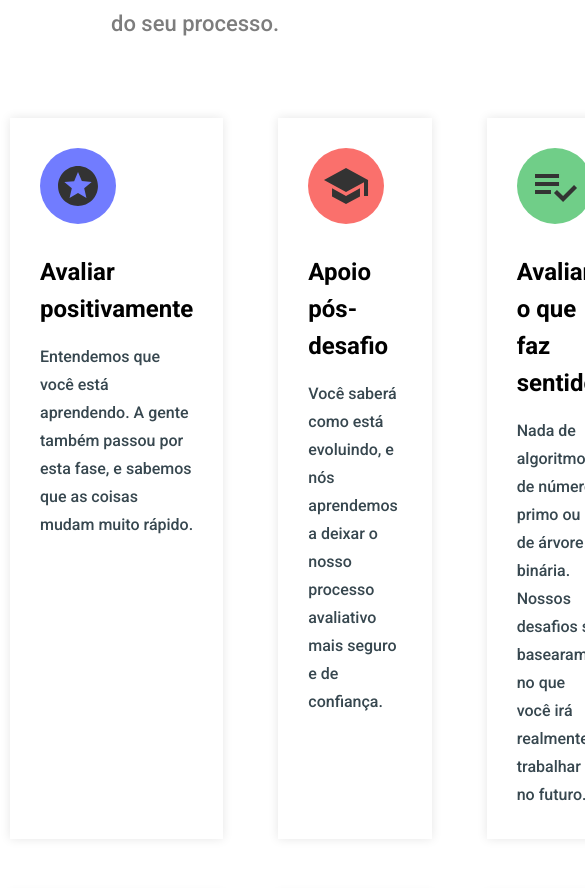
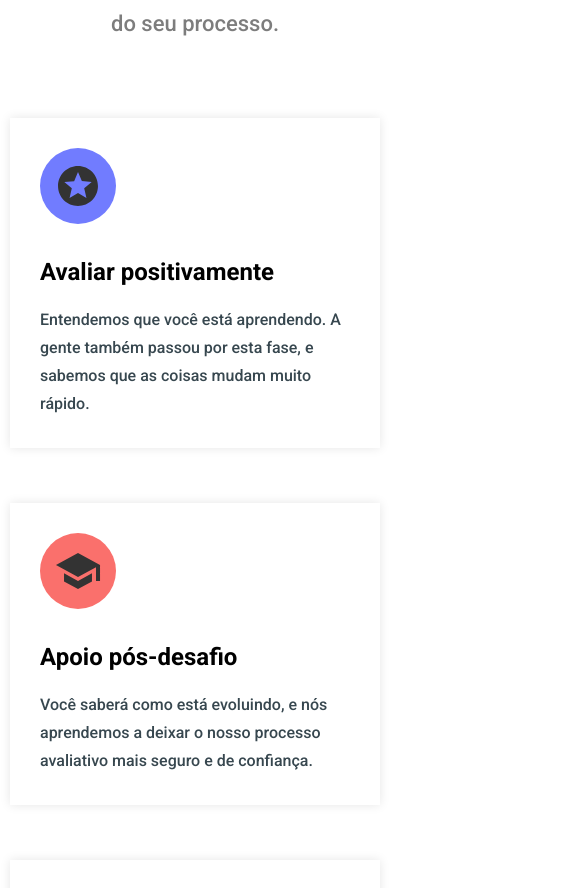
Before and after one commit to VictorHAP1603/tech-people, a React (Create React App) app: page / in a window 390 px wide. Shown: the part 1045-1933 px from the top of the page, 585 px wide, since content can reach past the window. Built offline with nearby package versions, Linux system fonts and the light colour scheme.

Commit message:
fazendo responsividade da sessao compromissos

```diff
--- a/src/pages/Home/OurCompromise/style.ts
+++ b/src/pages/Home/OurCompromise/style.ts
@@ -8,4 +8,14 @@ export const ContainerCompromisse = styled.div`
   display: grid;
   grid-template-columns: repeat(3, 1fr);
   gap: 55px;
+
+
+  @media (max-width: 900px) {
+    grid-template-columns: repeat(2, 1fr);
+  }
+
+  @media (max-width: 768px) {
+    grid-template-columns: repeat(1, 1fr);
+  }
+
 `;
```
